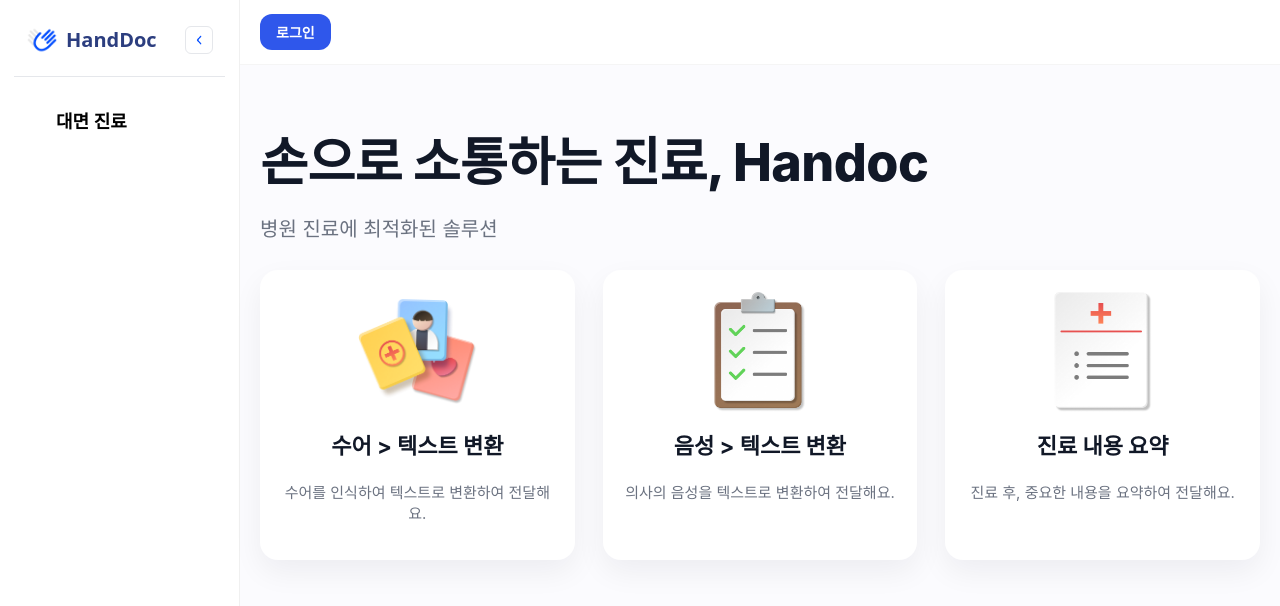
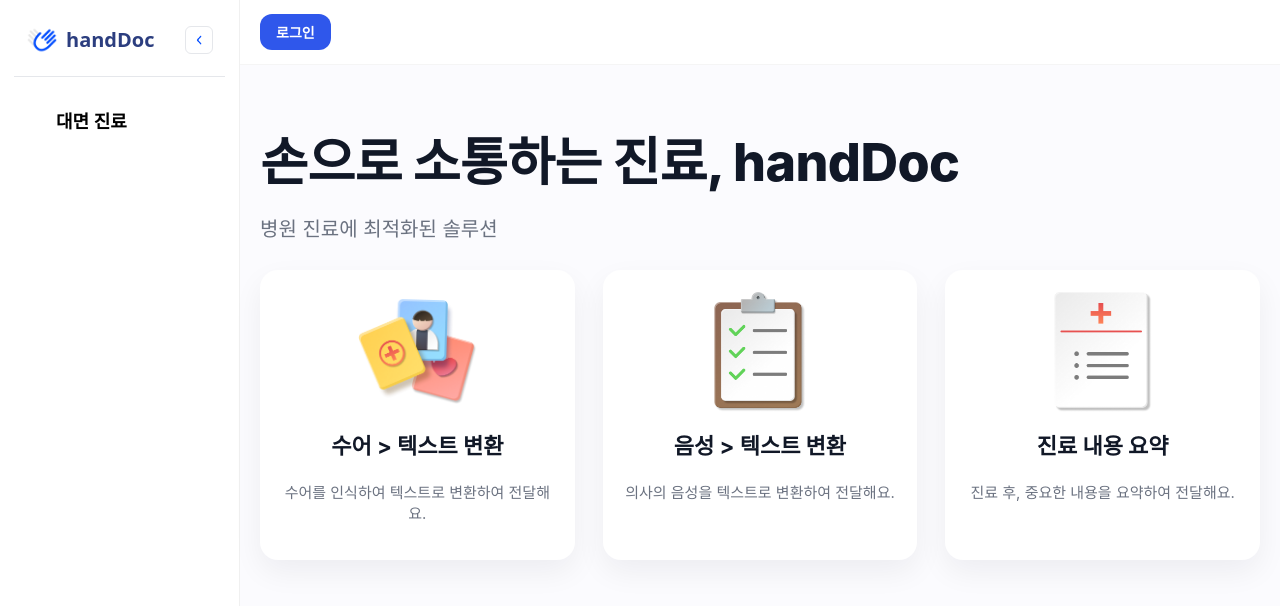
Before and after one commit to 3-NoPainNoGain/FE, a React (Create React App) app: page / in a window 1280 px wide. Shown: the top 606 px of the page. Built offline with nearby package versions, Linux system fonts and the light colour scheme; a web font is replaced by a local one.

Commit message:
handDoc으로 워딩 변경

```diff
--- a/src/components/Sidebar.jsx
+++ b/src/components/Sidebar.jsx
@@ -34,7 +34,7 @@ export default function Sidebar() {
         onKeyDown={(e) => e.key === "Enter" && nav("/")}
       >
         <img src={logo} alt="Handdoc" className="sb__logo" />
-        <div className="sb__brand">HandDoc</div>
+        <div className="sb__brand">handDoc</div>
 
         <button
           type="button"
--- a/src/pages/LandingPage.jsx
+++ b/src/pages/LandingPage.jsx
@@ -61,7 +61,7 @@ export default function LandingPage() {
 
         <main className="landing__main">
           <section className="hero">
-            <h1 className="hero__title">손으로 소통하는 진료, Handoc</h1>
+            <h1 className="hero__title">손으로 소통하는 진료, handDoc</h1>
             <p className="hero__subtitle">병원 진료에 최적화된 솔루션</p>
           </section>
 
```
